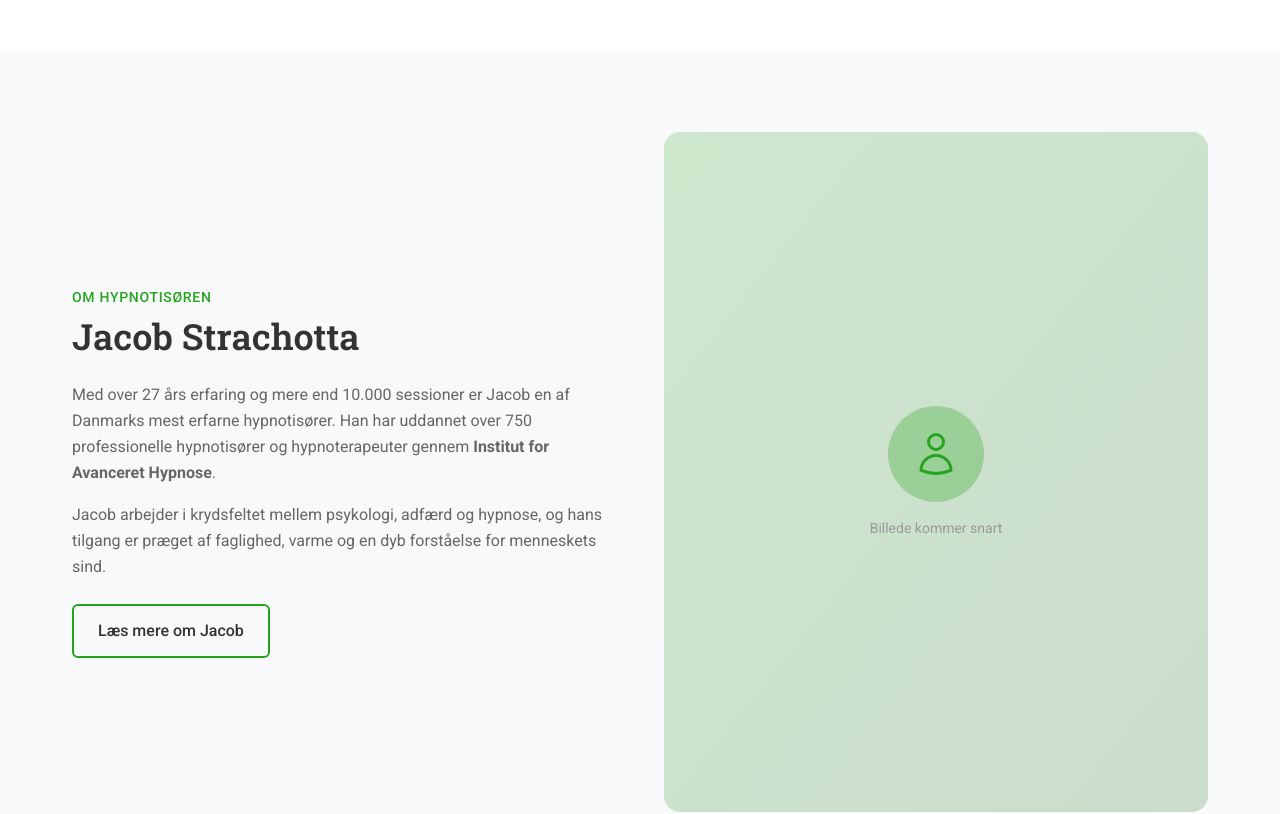
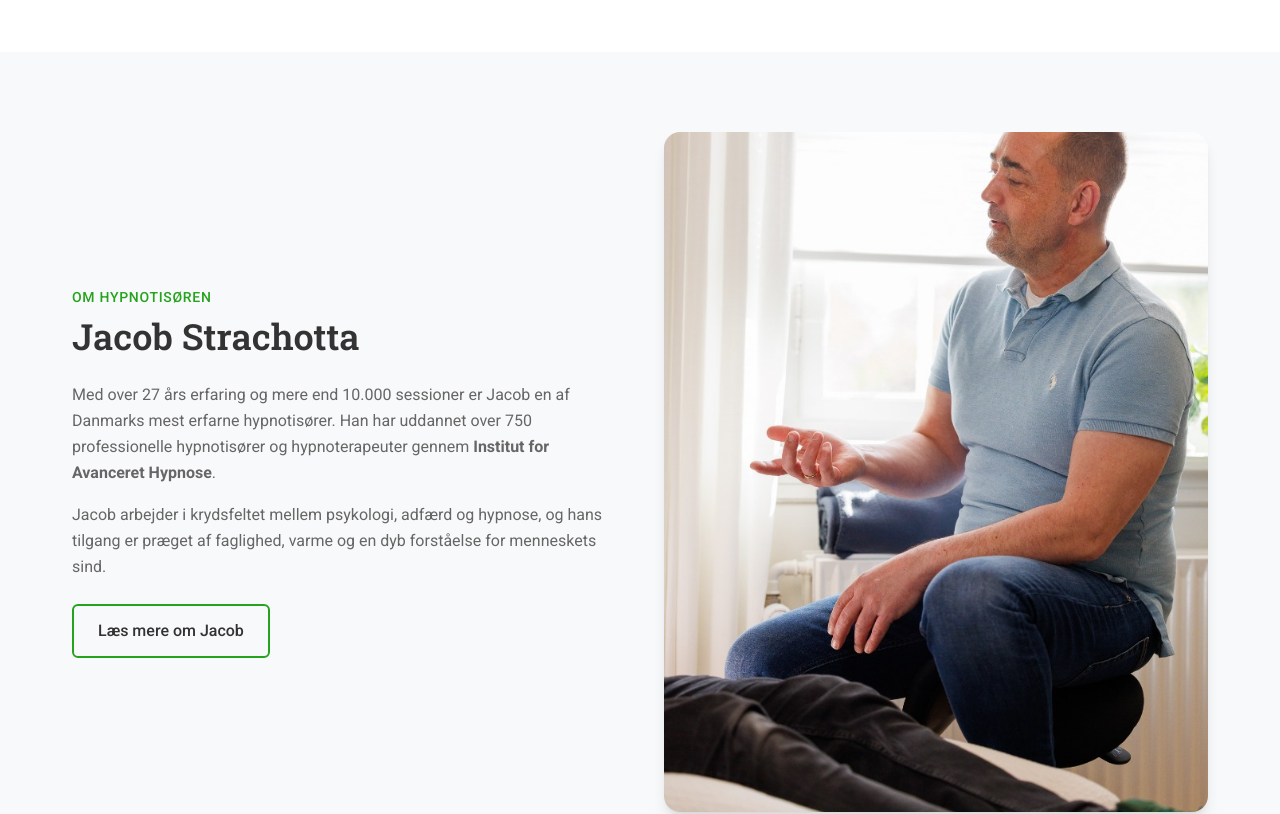
Before and after one commit to thebinarybeastieboy/hypnosefyn.dk, a Next.js app: page / in a window 1280 px wide. Shown: the part 3740-4554 px from the top of the page. Built offline with nearby package versions, Linux system fonts and the light colour scheme.

Commit message:
feat: add Jacob session image on homepage

```diff
--- a/app/page.tsx
+++ b/app/page.tsx
@@ -158,15 +158,12 @@ export default function HomePage() {
               </a>
             </div>
             <div className="relative">
-              <div className="aspect-[4/5] bg-gradient-to-br from-primary/20 to-secondary/20 rounded-2xl flex items-center justify-center">
-                <div className="text-center p-8">
-                  <div className="w-24 h-24 rounded-full bg-primary/30 mx-auto mb-4 flex items-center justify-center">
-                    <svg className="w-12 h-12 text-primary" fill="none" viewBox="0 0 24 24" strokeWidth="1.5" stroke="currentColor">
-                      <path strokeLinecap="round" strokeLinejoin="round" d="M15.75 6a3.75 3.75 0 11-7.5 0 3.75 3.75 0 017.5 0zM4.501 20.118a7.5 7.5 0 0114.998 0A17.933 17.933 0 0112 21.75c-2.676 0-5.216-.584-7.499-1.632z" />
-                    </svg>
-                  </div>
-                  <p className="text-text-muted text-sm">Billede kommer snart</p>
-                </div>
+              <div className="aspect-[4/5] rounded-2xl overflow-hidden shadow-lg">
+                <img
+                  src="/images/jacob-session.jpg"
+                  alt="Jacob Strachotta under en hypnosesession"
+                  className="w-full h-full object-cover"
+                />
               </div>
             </div>
           </div>
```
Also changed, not shown: public/images/jacob-session.jpg (added).
